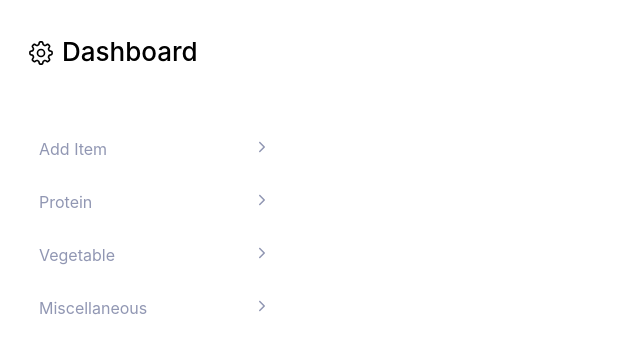
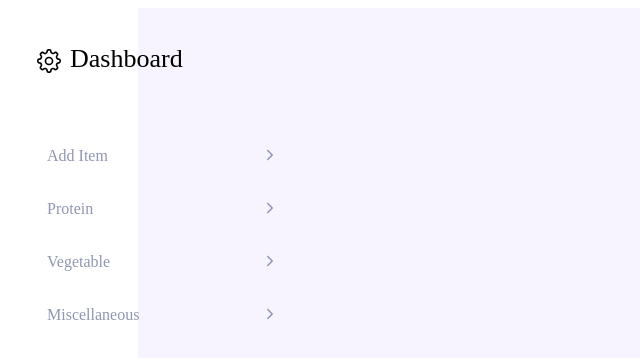
Before and after one commit to jyhaoo/grocery-management, a React (Create React App) app in the folder grocery-management-reactjs/: page / in a window 1280 px wide. Shown: the top 358 px of the page, without its empty margins (0-640 px from the left). Built offline with nearby package versions, Linux system fonts and the light colour scheme.

Commit message:
style: add themes

```diff
--- a/grocery-management-reactjs/src/App.js
+++ b/grocery-management-reactjs/src/App.js
@@ -1,11 +1,24 @@
 import "./App.css";
+import styled, { ThemeProvider } from "styled-components";
 import Navbar from "../src/components/navbar";
+import { BrowserRouter as Router } from "react-router-dom";
+import { lightTheme } from "./components/utils/Themes";
+
+const Body = styled.div`
+  float: right;
+  background-color: ${({ theme }) => theme.background};
+  width: 1134px;
+  height: 100vh;
+`;
 
 function App() {
   return (
-    <div>
-      <Navbar />
-    </div>
+    <ThemeProvider theme={lightTheme}>
+      <Router>
+        <Navbar />
+        <Body></Body>
+      </Router>
+    </ThemeProvider>
   );
 }
 
--- a/grocery-management-reactjs/src/components/navbar/index.js
+++ b/grocery-management-reactjs/src/components/navbar/index.js
@@ -4,7 +4,7 @@ import { IoIosArrowForward } from "react-icons/io";
 
 const Nav = styled.div`
   width: 306px;
-  height: 1198px;
+  height: 100vh;
   position: absolute;
 `;
 
@@ -31,7 +31,7 @@ const MenuItem = styled.div`
   width: 231px;
   height: 24px;
   margin-bottom: 29px;
-  color: #9197b3;
+  color: ${({ theme }) => theme.menuItem};
 `;
 
 const Navbar = () => {
--- /dev/null
+++ b/grocery-management-reactjs/src/components/utils/Themes.js
@@ -0,0 +1,4 @@
+export const lightTheme = {
+  background: "#f7f4ff",
+  menuItem: "#9197B3",
+};
--- a/grocery-management-reactjs/src/index.css
+++ /dev/null
@@ -1,13 +0,0 @@
-body {
-  margin: 0;
-  font-family: -apple-system, BlinkMacSystemFont, 'Segoe UI', 'Roboto', 'Oxygen',
-    'Ubuntu', 'Cantarell', 'Fira Sans', 'Droid Sans', 'Helvetica Neue',
-    sans-serif;
-  -webkit-font-smoothing: antialiased;
-  -moz-osx-font-smoothing: grayscale;
-}
-
-code {
-  font-family: source-code-pro, Menlo, Monaco, Consolas, 'Courier New',
-    monospace;
-}
--- a/grocery-management-reactjs/src/index.js
+++ b/grocery-management-reactjs/src/index.js
@@ -1,6 +1,5 @@
 import React from "react";
 import ReactDOM from "react-dom/client";
-import "./index.css";
 import App from "./App";
 
 const root = ReactDOM.createRoot(document.getElementById("root"));
```
